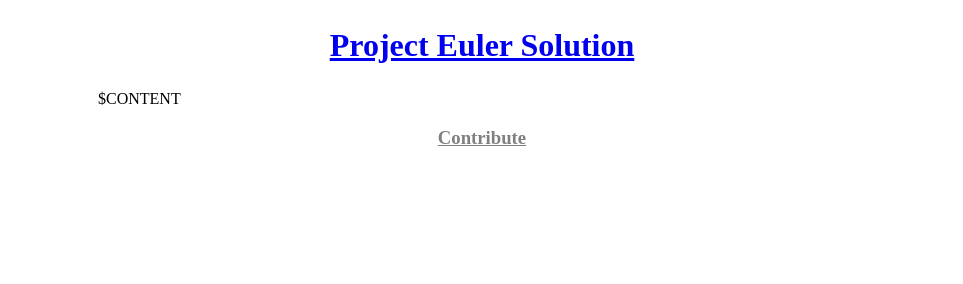
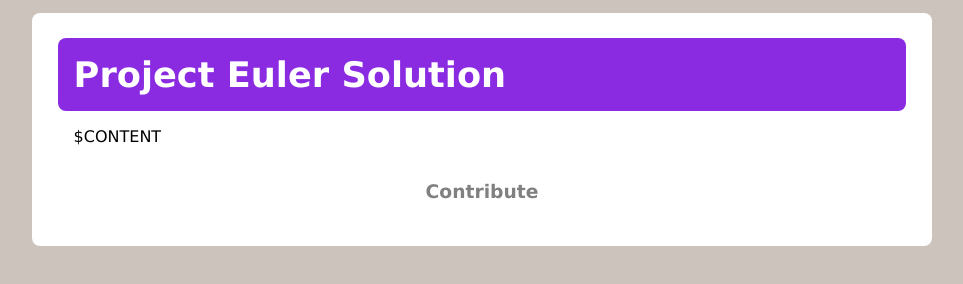
Before and after one commit to pe-solution/pe-solution.github.io, a website: page bin/template.html in a window 1280 px wide. Shown: the whole page, without its empty margins (158-1121 px from the left). Drawn offline with nearby package versions, Linux system fonts and the light colour scheme.

Commit message:
Some UI improvment

```diff
--- a/app.js
+++ b/app.js
@@ -9,7 +9,7 @@
 const targetDir = path.resolve(__dirname, "dist")
 
 
-const processFile = (err, file) => {
+const processFile = (err, file, template) => {
     // logger.log(`file processed ${file}`)
     if(err){
         logger.log(err)
@@ -23,7 +23,7 @@
     // logger.log(destPath)
     if(ext === '.md'){
         // build html from template and .md file
-        const html = HTML(file)
+        const html = HTML(file, template)
 
         // write file to dist as structured in src
         myfs.writeFile(destPath.replace('.md', '.html'), html)
--- a/bin/logger.js
+++ b/bin/logger.js
@@ -3,7 +3,7 @@
 
     }
 
-    log(msg){
+    log(...msg){
         const now = new Date().toLocaleDateString(
             'en-US',
             {
--- a/bin/template.html
+++ b/bin/template.html
@@ -1,7 +1,10 @@
+
 <!DOCTYPE html>
 <html>
 <head>
-	<title>Euler Solutoin</title>
+	<meta charset="UTF-8">
+	<meta name="viewport" content="width=device-width, initial-scale=1.0">
+	<title>$TITLE</title>
 	<link rel="stylesheet" type="text/css" href="/css/style.css">
 	<link rel="stylesheet" href="https://cdnjs.cloudflare.com/ajax/libs/highlight.js/8.3/styles/github.min.css">
     <script src="https://cdnjs.cloudflare.com/ajax/libs/highlight.js/8.3/highlight.min.js"></script>
@@ -10,8 +13,8 @@
     </script>
 </head>
 <body>
-	<div>
-		<nav>
+	<div id="app" class="card">
+		<nav class="card">
 			<h1><a href="/">Project Euler Solution</a></h1>
 		</nav>
 		<section>
--- a/package.json
+++ b/package.json
@@ -5,7 +5,7 @@
   "main": "app.js",
   "scripts": {
     "build": "node app.js",
-    "dev": "node dev.js & node node_modules/http-server/bin/http-server dist"
+    "dev": "nodemon --ignore 'dist/' dev.js & node node_modules/http-server/bin/http-server dist"
   },
   "author": "manish",
   "license": "ISC",
--- a/src/css/style.css
+++ b/src/css/style.css
@@ -1,15 +1,57 @@
-body{
-    width: 75%;
-    margin: auto;
+* {
+    /* margin: 0; */
+    /* padding: 0; */
+    box-sizing: border-box;
 }
 
-h1{
-    font-size: 2rem;
-    text-align: center;
+a {
+    text-decoration: none;
+    color: inherit;
+}
+a:hover {
+    text-decoration: underline;
+}
+
+body{
+    margin: 0;
+    padding: 0;
+    width: 100%;
+    font-family: Verdana, Geneva, Tahoma, sans-serif, Ubuntu;
+    background-color: rgb(204, 196, 188);
+}
+
+#app {
+    background-color: white;
+    width: 100%;
+    max-width: 900px;
+
+    padding: 2%;
+}
+
+.card {
+    border-radius: 8px;
+}
+
+nav {
+    padding: 1rem;
+    background-color: blueviolet;
+    color: white;
+}
+
+nav h1 {
+    margin: 0;
+}
+
+p {
+    margin: 0.5rem auto;
+}
+
+section {
+    /* margin-top: 16px; */
+
 }
 
 .content{
-    width: 80%;
     margin: auto;
 }
 
@@ -34,3 +76,15 @@
 footer a:hover{
     color: brown;
 }
+
+@media only screen and (min-width: 768px) {
+    #app {
+        margin: 1% auto;
+    }
+    nav h1 {
+        font-size: 2.2rem;
+    }
+    section {
+        padding: 1rem;
+    }
+}
```
Also changed, not shown: bin/build-html.js (+8 -2 lines), dev.js (+10 -0 lines), src/index.md (+1 -0 lines), src/problem/001.md (+1 -0 lines), src/problem/002.md (+2 -0 lines), README.md.
